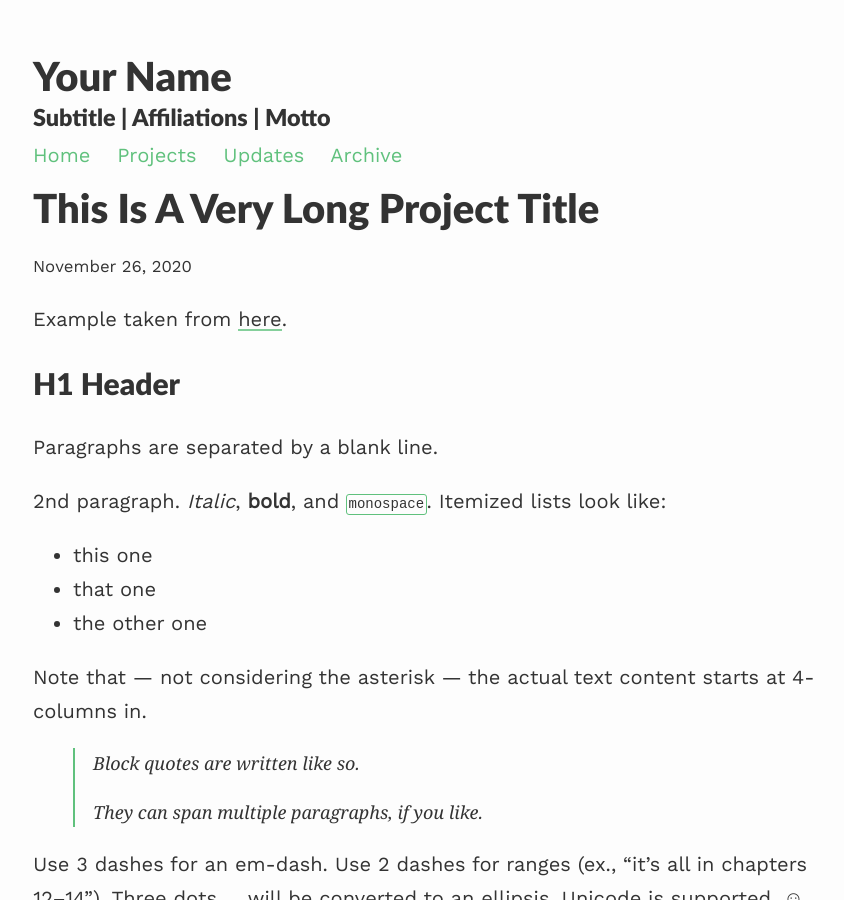
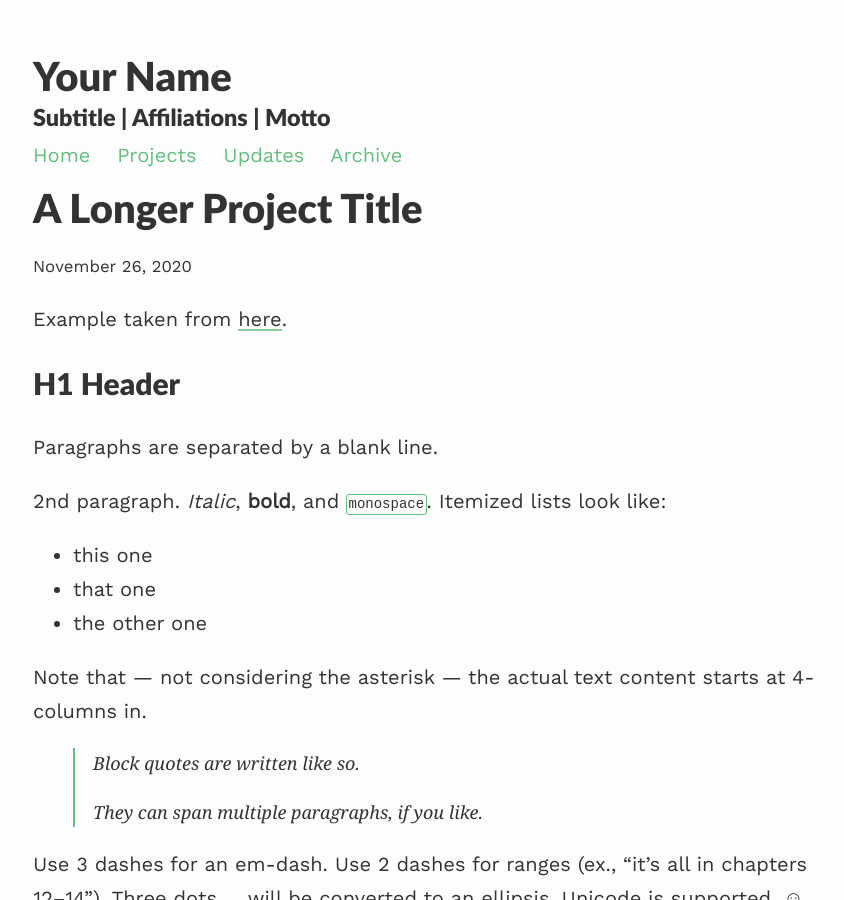
Before and after one commit to jitinnair1/gradfolio, a Jekyll site: the page built from _projects/2_project.md, in a window 1280 px wide and 900 px high. Shown: the whole window, without its empty margins (207-1051 px from the left). Built offline with Jekyll 4.4.1, drawn with Linux system fonts in a browser that asks for light colours; nearby versions of some CDN libraries.

Commit message:
minor edits

```diff
--- a/_projects/2_project.md
+++ b/_projects/2_project.md
@@ -1,6 +1,6 @@
 ---
 layout: post
-title: This is a very long Project Title
+title: A longer Project Title
 description: short project description
 ---
 
--- a/assets/css/_sass/projects.scss
+++ b/assets/css/_sass/projects.scss
@@ -78,3 +78,5 @@
 		margin: 0;
 	}
 }
+
+//Based on: https://codepen.io/GeorgePark/pen/vdqYom
```
